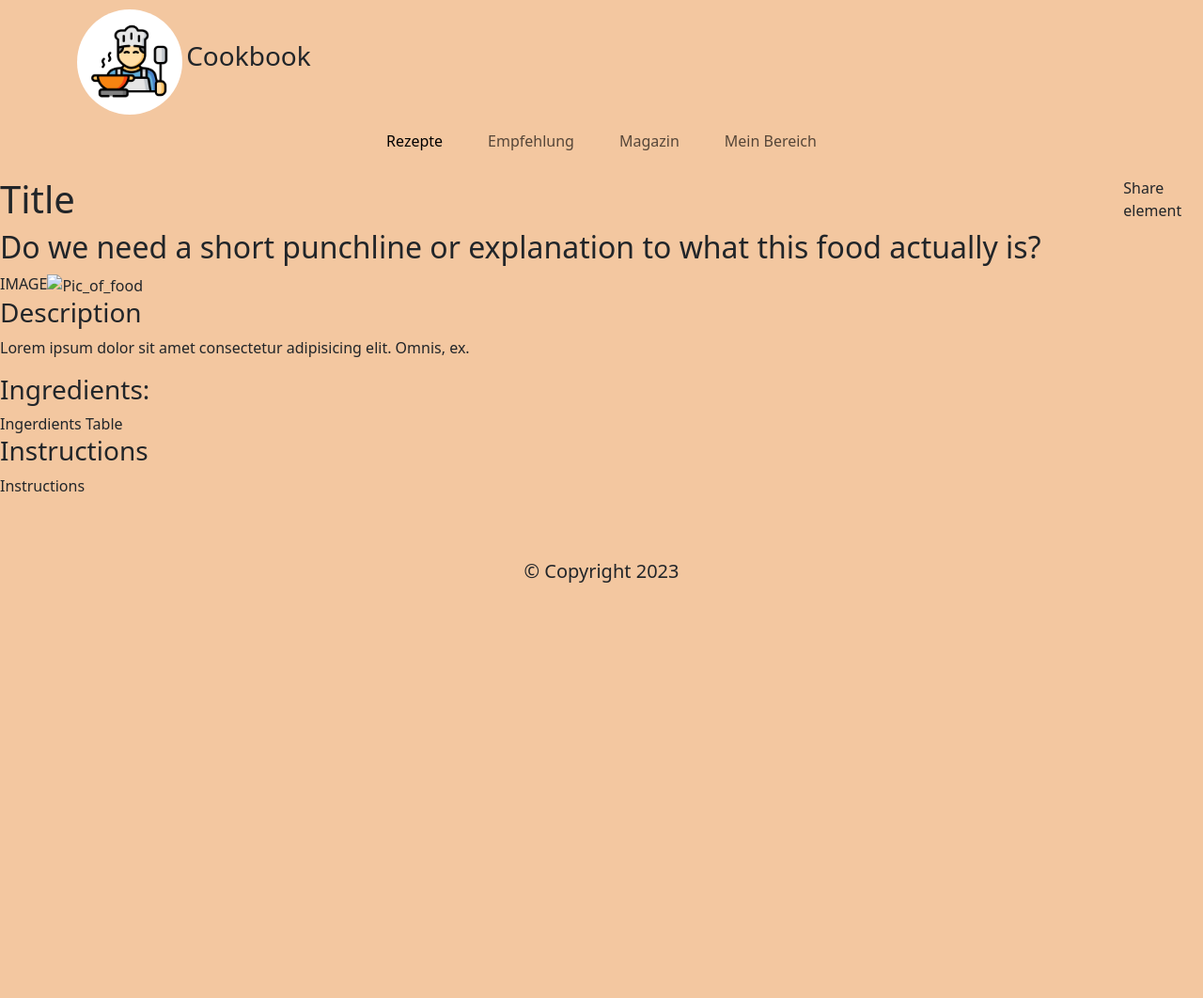
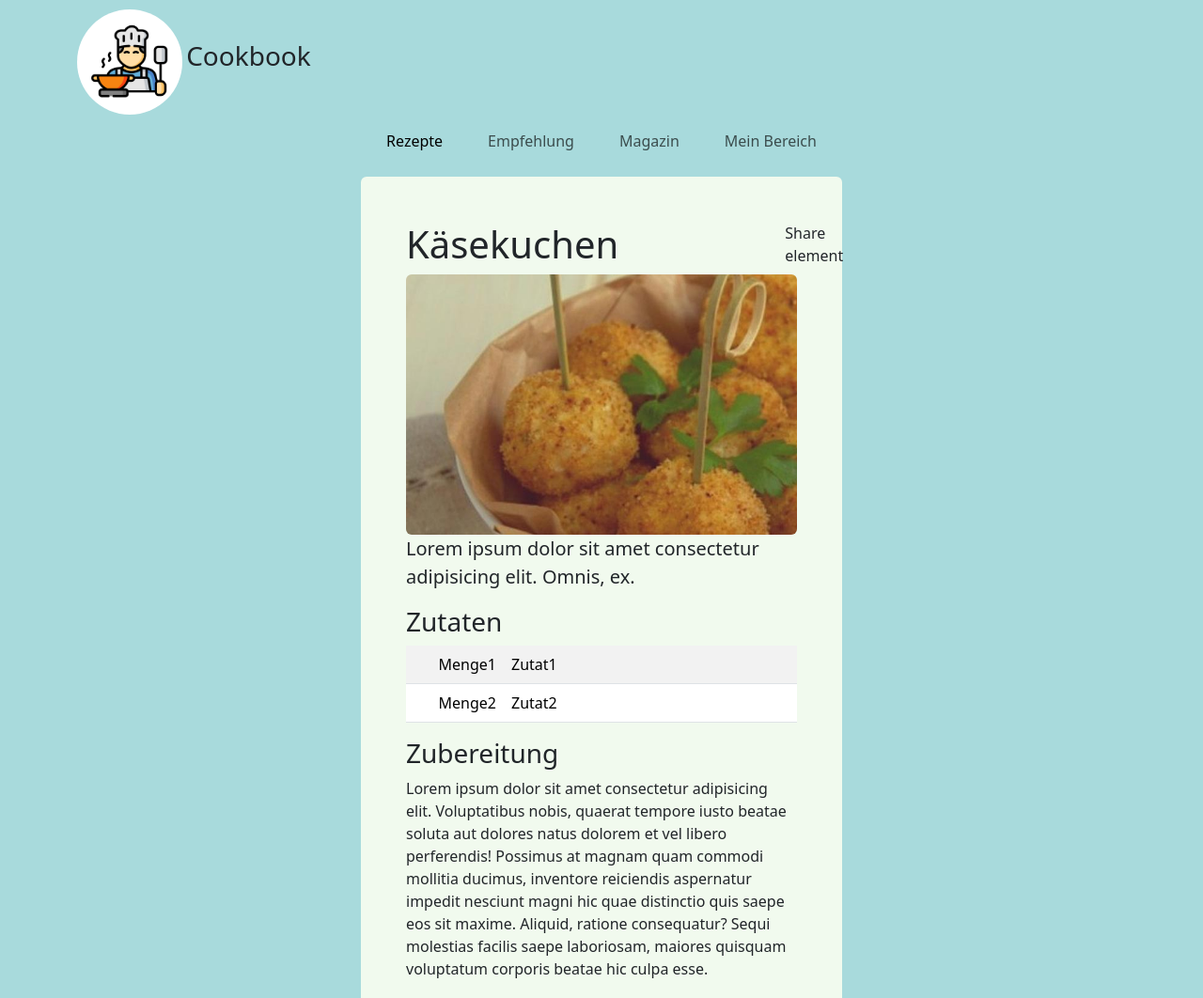
Before and after one commit to soydanius/cookbook, a plain HTML site: page recipe_template.html in a window 1280 px wide. Shown: the top 1062 px of the page at 94% size. Before the commit the page ends 800 px from the top, so only its background shows below. Drawn offline with nearby package versions, Linux system fonts and the light colour scheme.

Commit message:
Add main styling and layout

```diff
--- a/recipe_template.html
+++ b/recipe_template.html
@@ -14,6 +14,7 @@
   </head>
 
   <body>
+    <!-- Header with responsive navbar-->
     <header>
       <div class="container align-items-end">
         <a class="navbar-brand" href="#"
@@ -36,36 +37,61 @@
         </nav>
       </div>
     </header>
+    <!-- Page content-->
     <main>
+      <div class="container recipe-container p-5 rounded">
         <div class="row">
           <div class="col-11">
-          <h1>Title</h1>
-          <h2>Do we need a short punchline or explanation to what this food actually is?</h2>
+            <h1 class="h1">Käsekuchen</h1>
           </div>
           <div class="col-1">Share element</div>
         </div>
         <div class="row">
-        <div class="col">IMAGE<img source="#" alt="Pic_of_food" /></div>
-      </div>
-      <div class="row">
           <div class="col">
-          <h3>Description</h3>
-          <p>Lorem ipsum dolor sit amet consectetur adipisicing elit. Omnis, ex.</p>
+            <img
+              class="rounded recipe-img"
+              src="images/rezept2_polpettine-di-tonno_2.jpeg"
+              alt="Pic_of_food"
+            />
           </div>
         </div>
         <div class="row">
           <div class="col">
-          <h3>Ingredients:</h3>
-          <table>
-            Ingerdients Table
+            <p class="blockquote">
+              Lorem ipsum dolor sit amet consectetur adipisicing elit. Omnis, ex.
+            </p>
+          </div>
+        </div>
+        <div class="row">
+          <div class="col">
+            <h3>Zutaten</h3>
+            <table class="table table-striped rounded">
+              <tbody>
+                <tr>
+                  <td class="text-end w-25">Menge1</td>
+                  <td>Zutat1</td>
+                </tr>
+                <tr>
+                  <td class="text-end w-25">Menge2</td>
+                  <td>Zutat2</td>
+                </tr>
+              </tbody>
             </table>
           </div>
         </div>
         <div class="row">
           <div class="col">
-          <h3>Instructions</h3>
-          <p>Instructions</p>
+            <h3>Zubereitung</h3>
+            <p>
+              Lorem ipsum dolor sit amet consectetur adipisicing elit. Voluptatibus nobis, quaerat
+              tempore iusto beatae soluta aut dolores natus dolorem et vel libero perferendis!
+              Possimus at magnam quam commodi mollitia ducimus, inventore reiciendis aspernatur
+              impedit nesciunt magni hic quae distinctio quis saepe eos sit maxime. Aliquid, ratione
+              consequatur? Sequi molestias facilis saepe laboriosam, maiores quisquam voluptatum
+              corporis beatae hic culpa esse.
+            </p>
             <!-- Optional: collapsable content - to be done when enough time available -->
+          </div>
         </div>
       </div>
     </main>
--- a/style.css
+++ b/style.css
@@ -1,24 +1,24 @@
 :root {
   /* palette 1 */
-  /* --cb-color1: #e63946;
+  --cb-color1: #e63946;
   --cb-color2: #f1faee;
   --cb-color3: #a8dadc;
   --cb-color4: #457b9d;
-  --cb-color5: #1d3557; */
+  --cb-color5: #1d3557;
 
   /* palette 2 */
-  --cb-color1: #f77039;
+  /* --cb-color1: #f77039;
   --cb-color2: #f3c7a0;
   --cb-color3: #eef0d0;
   --cb-color4: #1d4989;
-  --cb-color5: #2e609e;
+  --cb-color5: #2e609e; */
 }
 body,
 header,
 .navbar .container,
 main,
 footer {
-  background-color: var(--cb-color2);
+  background-color: var(--cb-color3);
 }
 header {
   padding: 10px 0;
@@ -50,3 +50,12 @@ header {
 }
 
 /* RECIPE PAGE */
+
+.recipe-container {
+  width: 40%;
+  background-color: var(--cb-color2);
+}
+
+.recipe-img {
+  width: 100%;
+}
```
Lines whose indentation alone changed are shown as unchanged.
